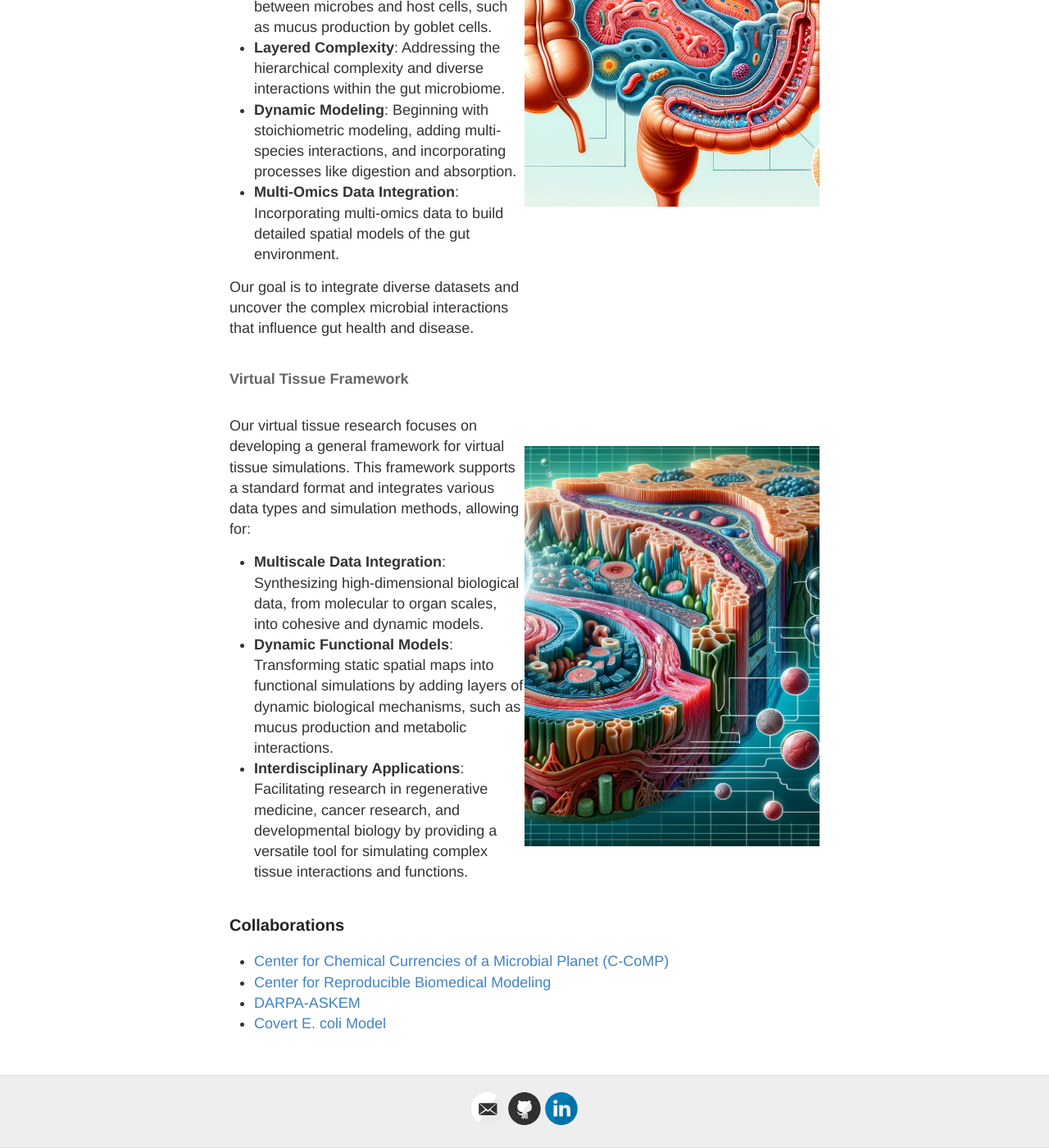
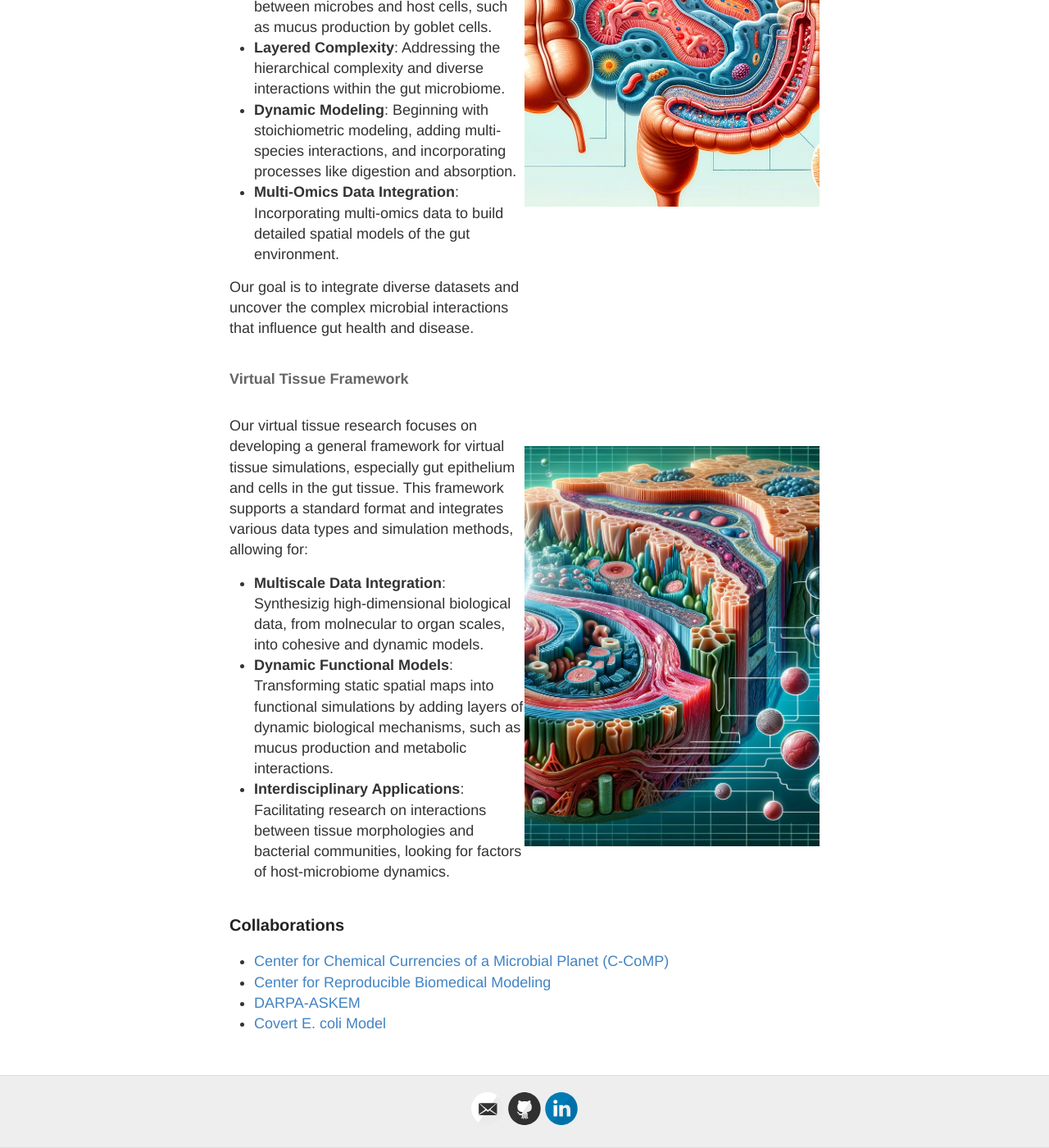
Before and after one commit to eagmon/eagmon.github.io, a Jekyll site: the page built from research.md, in a window 1280 px wide and 1400 px high, scrolled down 2165 px. Shown: the whole window at 82% size. Built offline with Jekyll 4.4.1, drawn with Linux system fonts in a browser that asks for light colours.

Commit message:
update research on tissues

```diff
--- a/research.md
+++ b/research.md
@@ -53,11 +53,11 @@ permalink: /research/
 #### Virtual Tissue Framework
 <div style="display: flex; align-items: center;">
   <div style="flex: 1;">
-    <p>Our virtual tissue research focuses on developing a general framework for virtual tissue simulations. This framework supports a standard format and integrates various data types and simulation methods, allowing for:</p>
+    <p>Our virtual tissue research focuses on developing a general framework for virtual tissue simulations, especially gut epithelium and cells in the gut tissue. This framework supports a standard format and integrates various data types and simulation methods, allowing for:</p>
     <ul>
-      <li><strong>Multiscale Data Integration</strong>: Synthesizing high-dimensional biological data, from molecular to organ scales, into cohesive and dynamic models.</li>
+      <li><strong>Multiscale Data Integration</strong>: Synthesizig high-dimensional biological data, from molnecular to organ scales, into cohesive and dynamic models.</li>
       <li><strong>Dynamic Functional Models</strong>: Transforming static spatial maps into functional simulations by adding layers of dynamic biological mechanisms, such as mucus production and metabolic interactions.</li>
-      <li><strong>Interdisciplinary Applications</strong>: Facilitating research in regenerative medicine, cancer research, and developmental biology by providing a versatile tool for simulating complex tissue interactions and functions.</li>
+      <li><strong>Interdisciplinary Applications</strong>: Facilitating research on interactions between tissue morphologies and bacterial communities, looking for factors of host-microbiome dynamics.</li>
     </ul>
   </div>
   <div style="flex: 1;">
```
